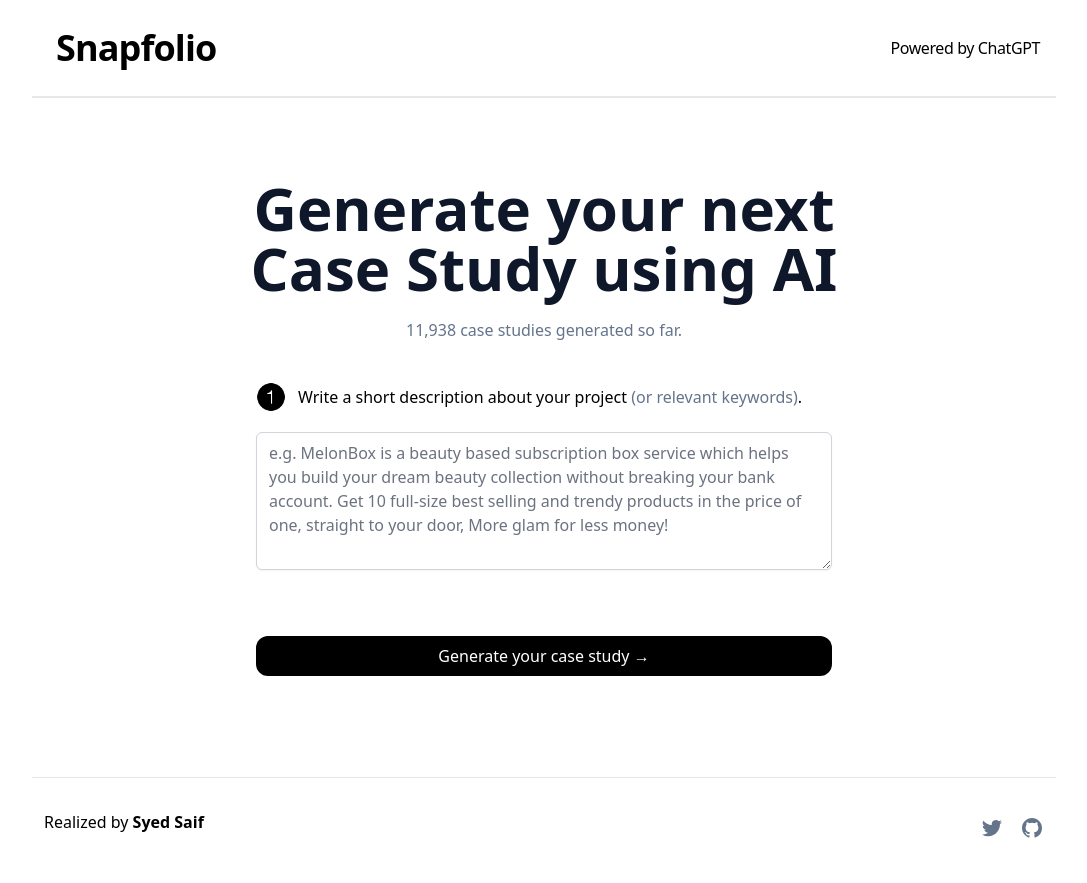
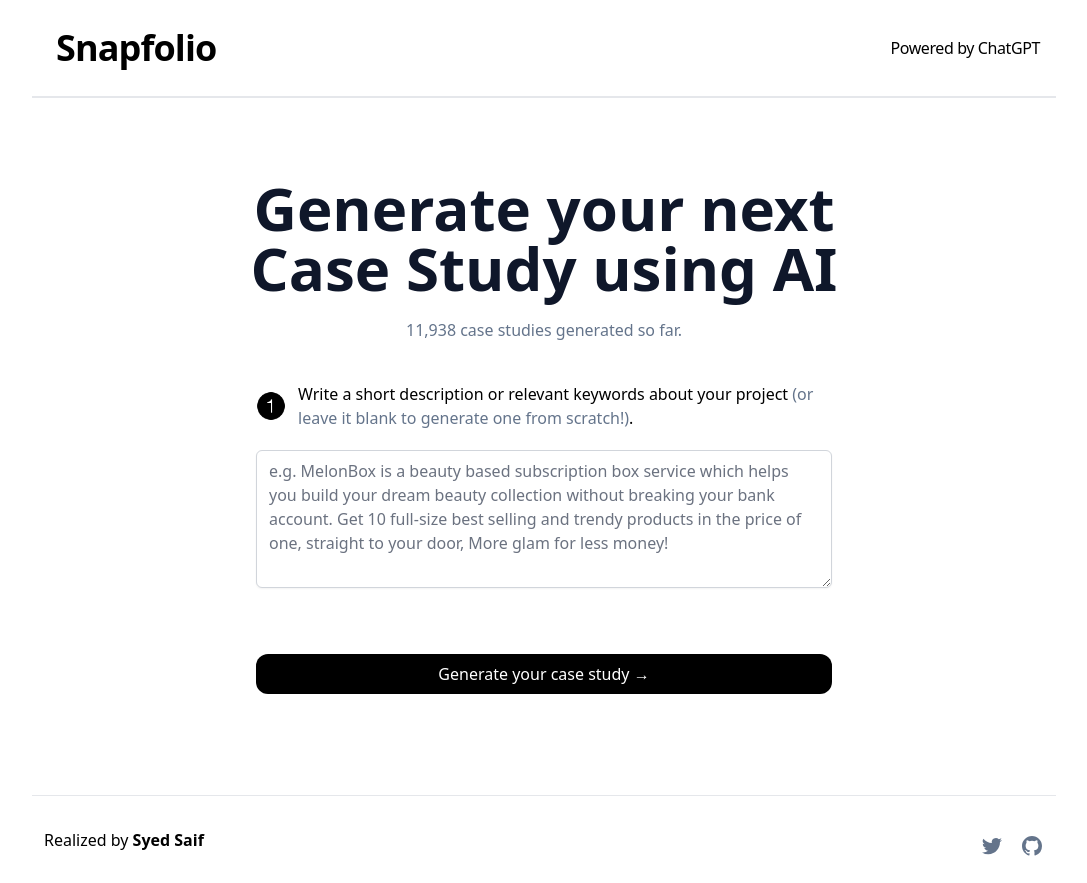
Before and after one commit to syedsaif666/snapfolio, a Next.js app: page / in a window 1280 px wide. Shown: the whole page, without its empty margins (96-1183 px from the left). Built offline with nearby package versions, Linux system fonts and the light colour scheme.

Commit message:
udpated label text

```diff
--- a/pages/index.tsx
+++ b/pages/index.tsx
@@ -104,9 +104,9 @@ const Home: NextPage = () => {
               className="mb-5 sm:mb-0"
             />
             <p className="text-left font-medium">
-              Write a short description about your project{" "}
+              Write a short description or relevant keywords about your project{" "}
               <span className="text-slate-500">
-                (or relevant keywords)
+                (or leave it blank to generate one from scratch!)
               </span>
               .
             </p>
```
